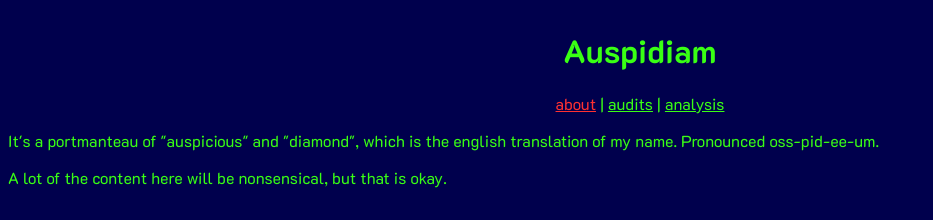
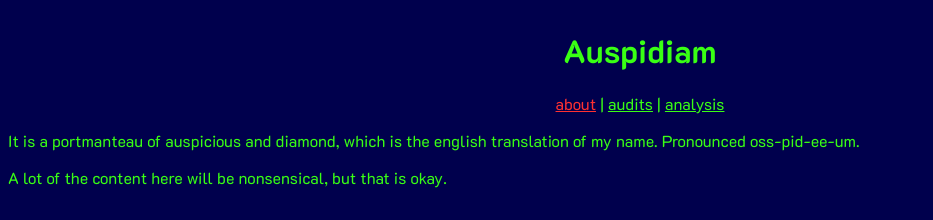
Before and after one commit to auspidiam/auspidiam, a Next.js app: page /about in a window 1280 px wide. Shown: the top 220 px of the page, without its empty margins (0-933 px from the left). Built offline with nearby package versions, Linux system fonts and the light colour scheme.

Commit message:
Update page.tsx

```diff
--- a/app/about/page.tsx
+++ b/app/about/page.tsx
@@ -19,7 +19,7 @@ export default function AboutPage() {
 
       <div className="z-10 w-full max-w-2xl text-left mx-auto">
         <p>
-          It&apos;s a portmanteau of &quot;auspicious&quot; and &quot;diamond&quot;, which is the english translation of my name. Pronounced oss-pid-ee-um.
+          It is a portmanteau of auspicious and diamond, which is the english translation of my name. Pronounced oss-pid-ee-um.
         </p>
         <p className="mt-4">
           A lot of the content here will be nonsensical, but that is okay.
```
